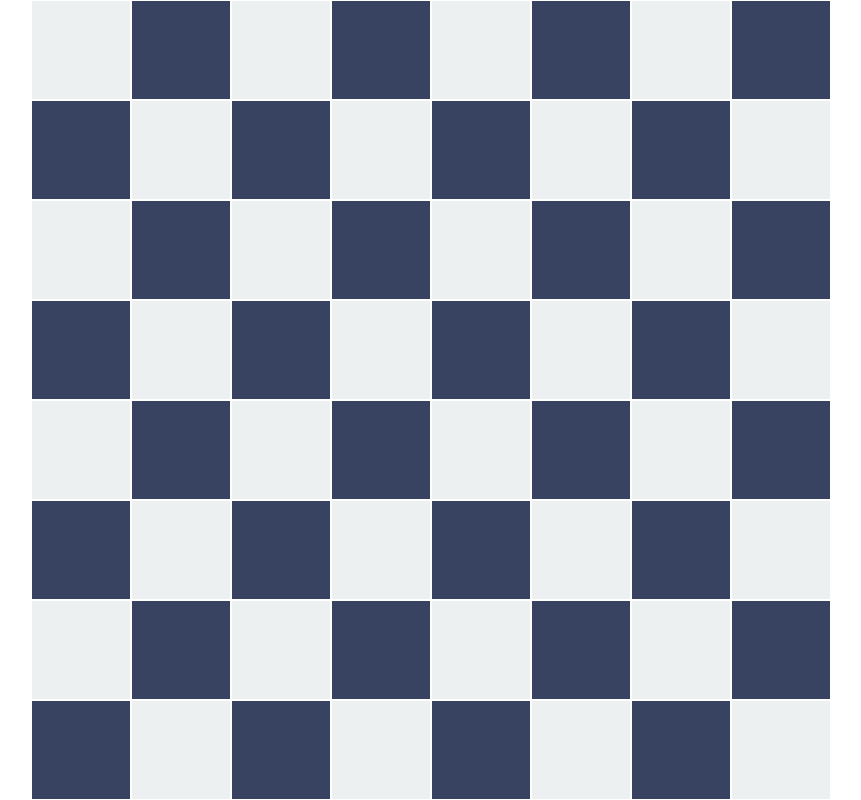
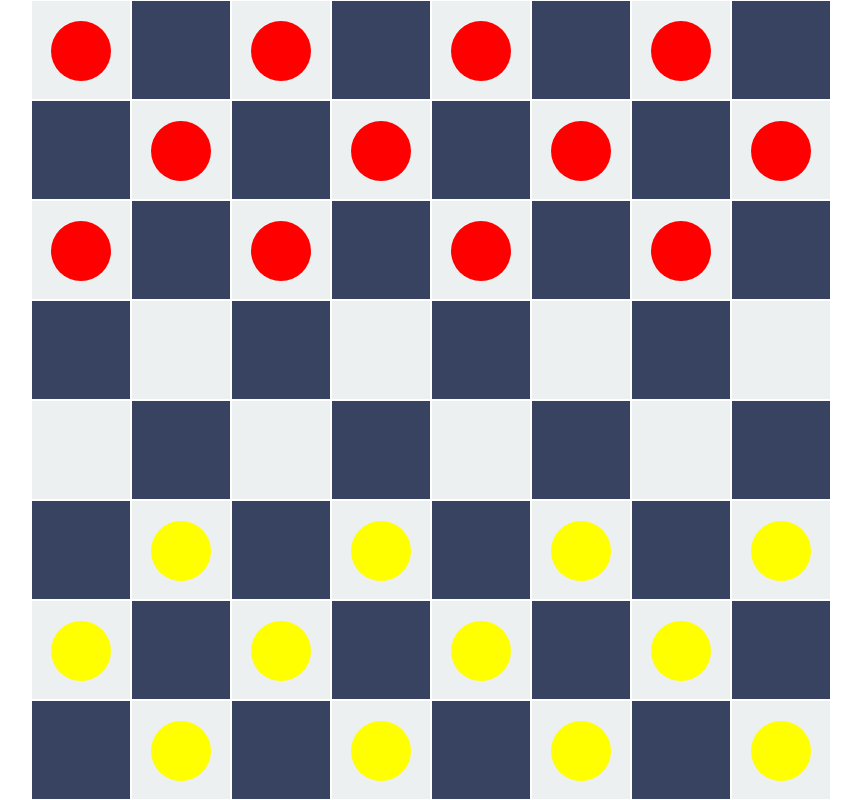
Before and after one commit to AhsanRiyad/checkerboard_leads, a Vue app: page / in a window 1280 px wide. Shown: the whole page, without its empty margins (209-1070 px from the left). Built offline with nearby package versions, Linux system fonts and the light colour scheme.

Commit message:
checkerBoard > picece equation && insert > completed

```diff
--- a/src/App.vue
+++ b/src/App.vue
@@ -1,14 +1,15 @@
 
 <template>
   <v-app>
-    <div class="flexContainer" v-for="i in 8" :key="i">
-    <div v-for="j in 8" :key="j">
+    <div class="flexContainer" v-for="r in 8" :key="r">
+    <div v-for="c in 8" :key="c">
     <div
-    :style="{backgroundColor: ((i+j)%2) == 0 ? teamABoxColor : teamBBoxColor }"
-    v-bind:class="[ 'box'  ]"></div>
+    :style="{backgroundColor: ((r+c)%2) == 0 ? teamABoxColor : teamBBoxColor }"
+    v-bind:class="[ 'box'  ]">
+      <div class="circle" :style="{ backgroundColor: checkCircleColor(r,c) }"></div>
     </div>
     </div>
-
+    </div>
   </v-app>
 </template>
 
@@ -19,12 +20,60 @@ export default {
     return {
     teamABoxColor: "#ECF0F1",
     teamBBoxColor: '#374360',
+    teamAPieceColor: 'red',
+    teamBPieceColor: 'yellow',
+    checkerBoard: {
+      teamA:[],
+      teamB:[]
+    },
     }
+  },
+  methods:{
+    checkCircleColor(r, c){
+      if(this.checkerBoard.teamA.some((n)=>r==n.r&&c==n.c)){
+        return this.teamAPieceColor;
+      }else if(this.checkerBoard.teamB.some((n)=>r==n.r&&c==n.c)){
+        return this.teamBPieceColor;
+      }
+
+    }
+  },
+  created(){
+    let r, c;
+    for( r=1; r<9; r++){
+      for(c=1; c<9; c++){
+        if(r < 4 && ((r+c)%2 == 0) ){
+          this.checkerBoard.teamA.push({
+            r: r,
+            c: c,
+            team: 'A'
+          });
+        } else if(r > 5 && ((r+c)%2 == 0) ){
+          console.log(r)
+          this.checkerBoard.teamB.push({
+            r: r,
+            c: c,
+            team: 'B'
+          });
+        }
+      }
+    }
+  },
+  mounted(){
+
   }
 };
 </script>
 
 <style>
+.circle{
+  height: 60px;
+  width: 60px;
+  /* background: green; */
+  border-radius: 30px;
+  margin: auto;
+  margin-top: 20px;
+}
 .box{
   height: 100px;
   width: 100px;
```
